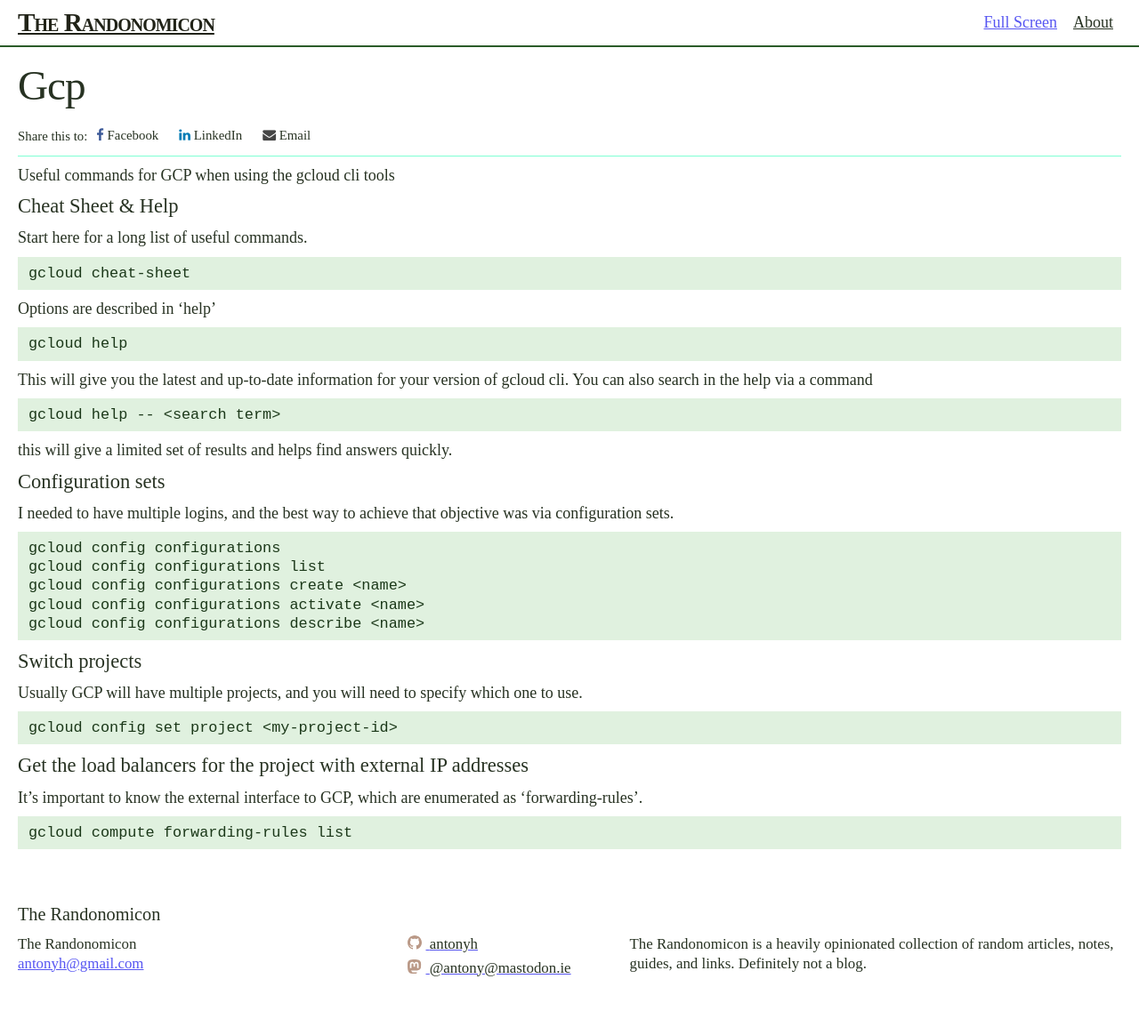
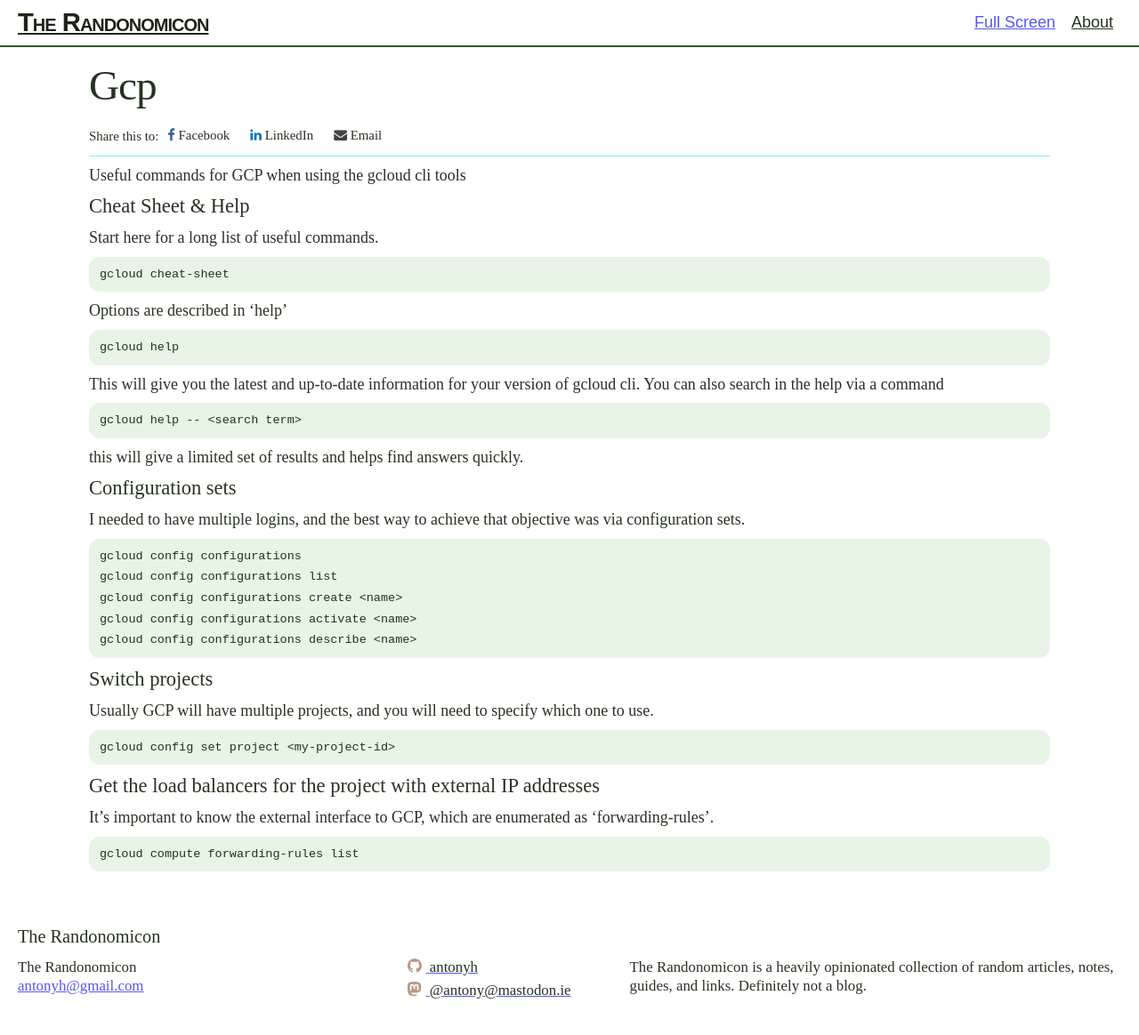
Before and after one commit to antonyh/randonomicon, a Jekyll site: the page built from _posts/future/2099-12-31-gcp.markdown, in a window 1280 px wide. Shown: the whole page at 89% size. Built offline with Jekyll 4.4.1, drawn with Linux system fonts in a browser that asks for light colours; comment, search, counter and statistics services are not loaded; before the commit the page ends 1139 px from its top, so only the background shows below that.

Commit message:
Narrow layout

```diff
--- a/_sass/minima/_base.scss
+++ b/_sass/minima/_base.scss
@@ -167,10 +167,12 @@ blockquote {
  */
 pre,
 code {
-  @include relative-font-size(0.9375);
-  border: 0;
-  background-color: lighten($brand-color, 25%);
+  @include relative-font-size(0.750);
+  border: 3px;
+  border-radius: 12px;
+  background-color: lighten($brand-color, 27%);
   color: darken($brand-color, 50%);
+  line-height: 1.75em;
 }
 
 code {
--- a/_sass/minima/_layout.scss
+++ b/_sass/minima/_layout.scss
@@ -2,13 +2,12 @@
  * Site header
  */
 .site-header {
-  //border-top: 5px solid $grey-color-dark;
-  //border-bottom: 1px solid $grey-color-light;
   min-height: $spacing-unit * 2;
   // Positioning context for the mobile navigation icon
   position: relative;
   background-color: lighten($brand-color, 20%);
   border-bottom: 2pt solid darken($brand-color, 40%);
+  font-family: sans-serif;
 }
 
 .site-title {
@@ -177,6 +176,12 @@
 /**
  * Page content
  */
+
+article.post {
+  max-width: 60em;
+  margin: 0 auto;
+}
+
 .page-content {
   padding: $spacing-unit 0;
   flex: 1;
```
